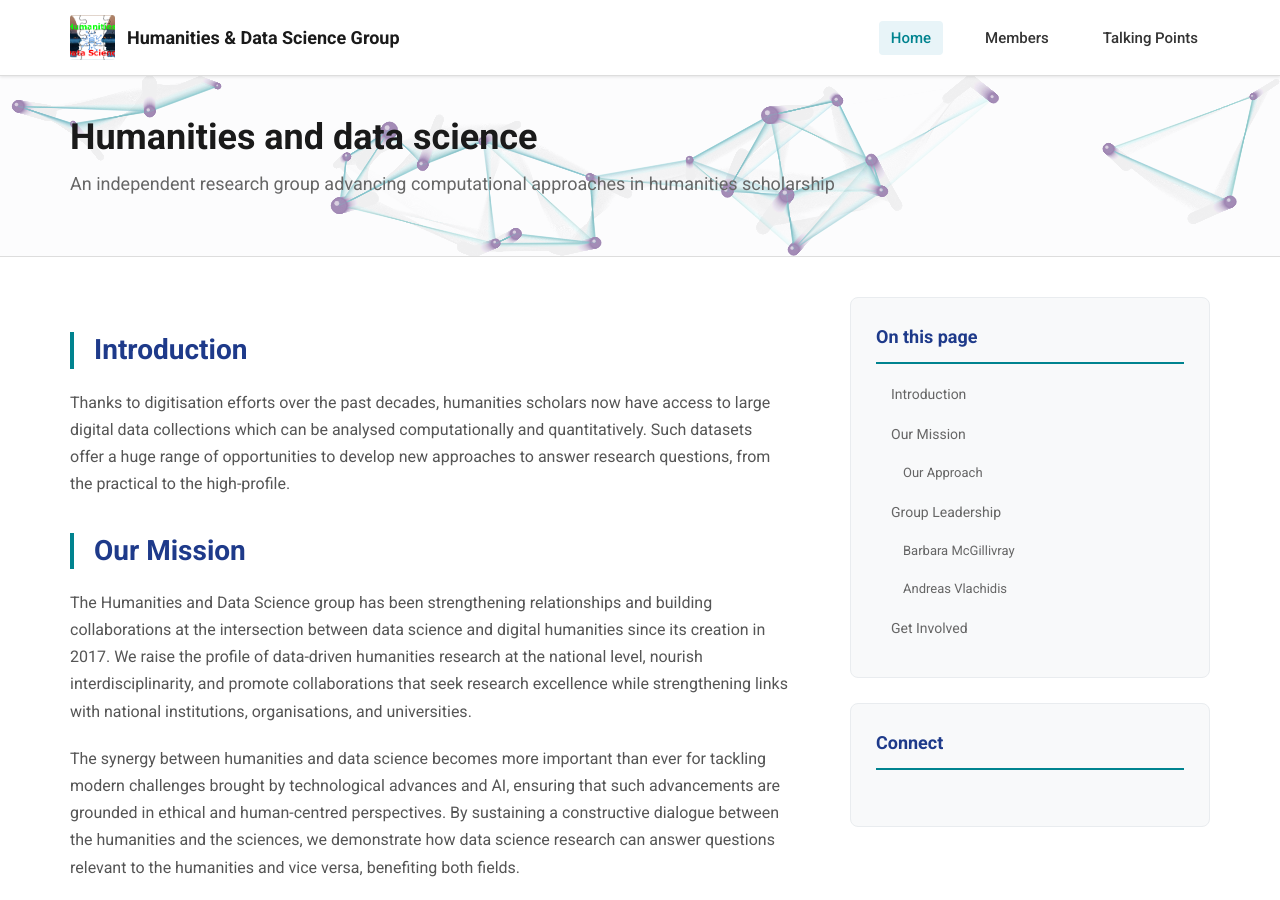
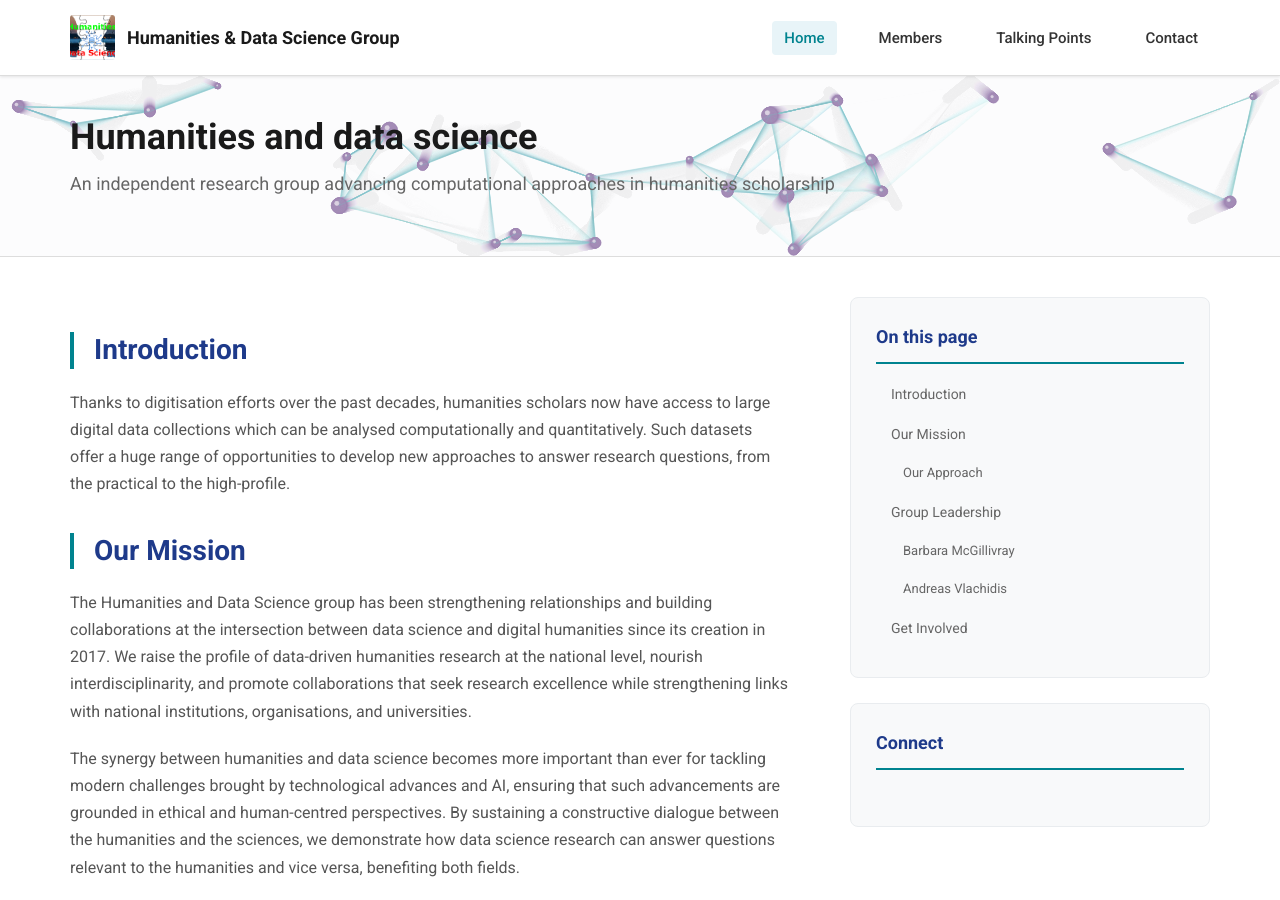
Before and after one commit to had-uk/had-uk.github.io, a Jekyll site: the page built from index.md, in a window 1280 px wide and 900 px high. Built offline with Jekyll 4.4.1, drawn with Linux system fonts in a browser that asks for light colours.

Commit message:
Update navigation.html

```diff
--- a/_includes/navigation.html
+++ b/_includes/navigation.html
@@ -8,4 +8,7 @@
   <li class="nav-item">
     <a href="/talking_points" class="nav-link {% if page.url contains 'talking_points' %}active{% endif %}">Talking Points</a>
   </li>
+  <li class="nav-item">
+    <a href="/contact" class="nav-link {% if page.url contains 'contact' %}active{% endif %}">Contact</a>
+  </li>
 </ul>
```
